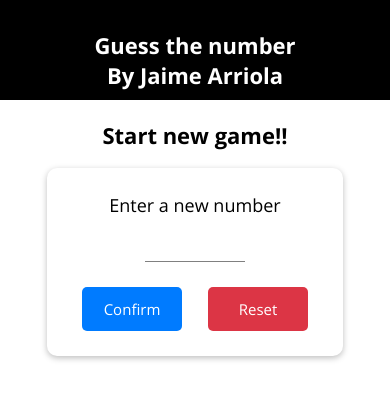
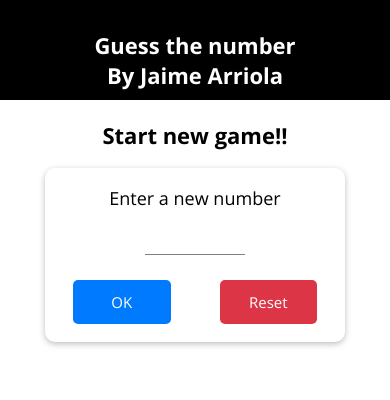
Before and after one commit to ing-arriola/rn-guess-number, a React Native app: screen / in a window 390 px wide. Shown: the top 400 px of the page. Built offline with nearby package versions, Linux system fonts and the light colour scheme.

Commit message:
Chenges in styles to display content in a better way in small screens

```diff
--- a/Screens/StartGame.js
+++ b/Screens/StartGame.js
@@ -2,10 +2,10 @@ import React, { useState } from "react";
 import {
   StyleSheet,
   View,
-  Button,
   TouchableWithoutFeedback,
   Keyboard,
   Alert,
+  Dimensions
 } from "react-native";
 import Card from "../Components/Card";
 import Input from "../Components/Input";
@@ -82,7 +82,7 @@ const StartGame = ({ startGameHandler }) => {
                 variant='primary'
                 onPress={confirmInputHandler}
               >
-                Confirm
+                OK
               </MButton>
             </View>
             <View style={styles.button}>
@@ -115,10 +115,11 @@ const styles = StyleSheet.create({
     fontSize: 18,
   },
   card: {
-    width: 400,
-    maxWidth: "80%",
+    maxWidth:'95%',
+    minWidth:300,
+    width:'80%',
     alignItems: "center",
-    padding: 25,
+    padding: 18,
   },
   buttonContainer: {
     flexDirection: "row",
@@ -128,7 +129,8 @@ const styles = StyleSheet.create({
     marginTop: 15,
   },
   button: {
-    width: 100,
+    //width: 100,
+    width:Dimensions.get('window').width / 4
   },
   input: {
     width: 100,
```
